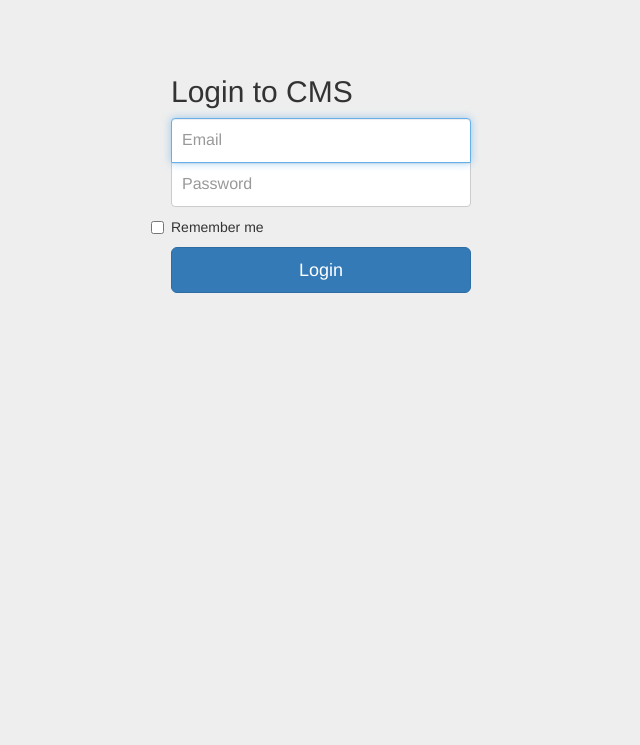
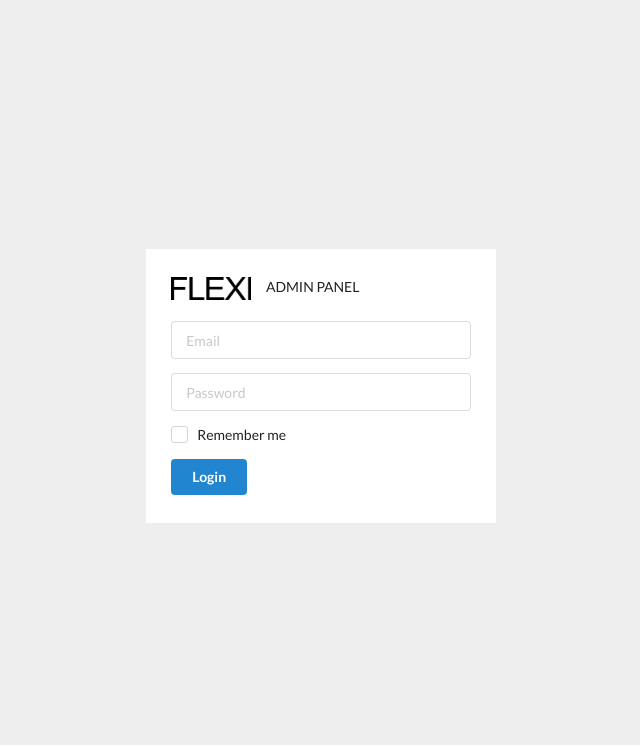
Before and after one commit to artemmelnik/flexicms, a PHP site: page /admin/login/ in a window 1280 px wide. Shown: the top 745 px of the page, without its empty margins (319-959 px from the left). Run offline with PHP 8.4, Linux system fonts and the light colour scheme; some libraries are stand-ins or nearby versions.

Commit message:
Change style in login on semantic ui

```diff
--- a/admin/Assets/css/login.css
+++ b/admin/Assets/css/login.css
@@ -2,6 +2,26 @@ body {
   padding-top: 40px;
   padding-bottom: 40px;
   background-color: #eee;
+}
+
+body .center.grid {
+  height: 100%;
+}
+
+.form.form-login {
+  min-width: 350px;
+  background: white;
+  padding: 2em 1.8em;
+  display: inline-block;
+  text-align: left;
+}
+
+.fexi-login-logo {
+  padding-bottom: 1.5em;
+}
+
+.fexi-login-logo img {
+  margin-right: 1em;
 }
 
 .form-signin {
--- a/admin/View/login.php
+++ b/admin/View/login.php
@@ -10,8 +10,10 @@
 
     <title>Login to CMS</title>
 
-    <!-- Bootstrap core CSS -->
-    <link href="/admin/Assets/css/bootstrap.min.css" rel="stylesheet">
+    <link href="/admin/Assets/semantic/semantic.min.css" rel="stylesheet">
+    <link href="/admin/Assets/semantic/components/grid.min.css" rel="stylesheet">
+    <link href="/admin/Assets/semantic/components/form.min.css" rel="stylesheet">
+    <link href="/admin/Assets/semantic/components/checkbox.min.css" rel="stylesheet">
 
     <!-- Custom styles for this template -->
     <link href="/admin/Assets/css/login.css" rel="stylesheet">
@@ -25,23 +27,38 @@
 
 <body>
 
-<div class="container">
-
-    <form class="form-signin" role="form" method="POST" action="/admin/auth/">
-        <h2 class="form-signin-heading">Login to CMS</h2>
-        <input type="email" name="email" class="form-control" placeholder="Email" required autofocus>
-        <input type="password" name="password" class="form-control" placeholder="Password" required>
-        <label class="checkbox">
-            <input type="checkbox" value="remember-me"> Remember me
-        </label>
-        <button class="btn btn-lg btn-primary btn-block" type="submit">Login</button>
-    </form>
-
-</div> <!-- /container -->
-
+    <div class="ui middle aligned center aligned grid">
+        <div class="column">
+            <form class="ui form form-login" method="POST" action="/admin/auth/">
+                <div class="fexi-login-logo">
+                    <img class="ui middle aligned tiny image" src="/admin/Assets/images/logo.png">
+                    <span>ADMIN PANEL</span>
+                </div>
+                <div class="field">
+                    <input type="email" name="email" placeholder="Email" required>
+                </div>
+                <div class="field">
+                    <input type="password" name="password" placeholder="Password" required>
+                </div>
+                <div class="field inline">
+                    <div class="ui checkbox">
+                        <input type="checkbox" tabindex="0">
+                        <label>Remember me</label>
+                    </div>
+                </div>
+                <button class="ui primary button">
+                    Login
+                </button>
+            </form>
+        </div>
+    </div>
 
 <!-- Bootstrap core JavaScript
 ================================================== -->
 <!-- Placed at the end of the document so the pages load faster -->
+<script src="/admin/Assets/js/jquery-2.0.3.min.js"></script>
+<script src="/admin/Assets/semantic/semantic.min.js"></script>
+<script src="/admin/Assets/semantic/components/form.min.js"></script>
+<link href="/admin/Assets/semantic/components/checkbox.min.js" rel="stylesheet">
 </body>
 </html>
```
